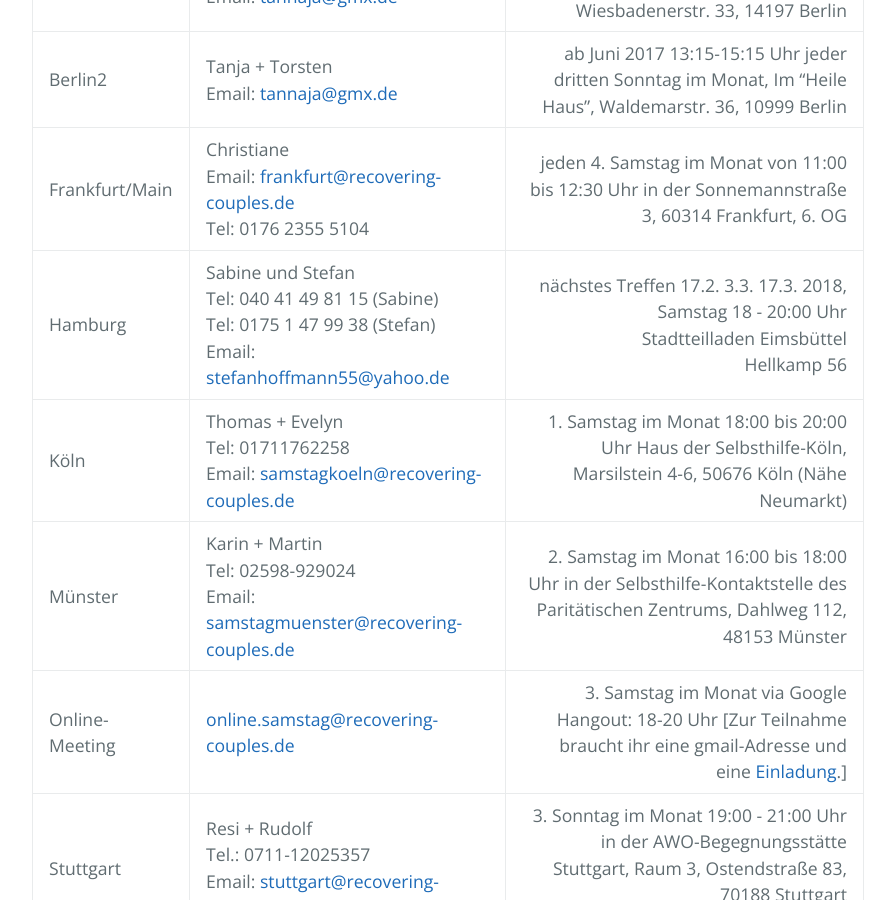
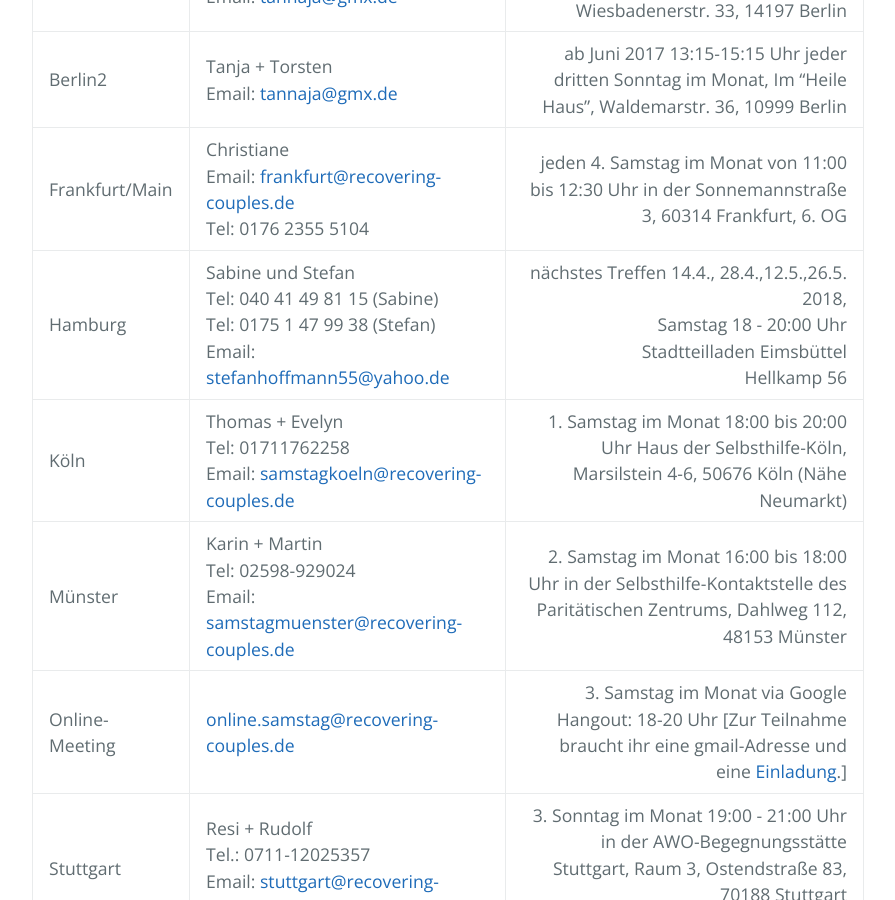
Before and after one commit to rcadeutschland/rcadeutschland.github.io, a Jekyll site: the page built from Gruppen.MD, in a window 1280 px wide and 900 px high, scrolled down 550 px. Shown: the whole window, without its empty margins (192-1087 px from the left). Built offline with Jekyll 4.4.1, drawn with Linux system fonts in a browser that asks for light colours; nearby versions of some CDN libraries.

Commit message:
Update Gruppen.MD

```diff
--- a/Gruppen.MD
+++ b/Gruppen.MD
@@ -9,7 +9,7 @@
 | Berlin | Tanja + Torsten<br>Email: <tannaja@gmx.de> |  13:00-15:00 Uhr jeder erste Sonntag im Monat, Im "Lebensglück Yoga", Wiesbadenerstr. 33, 14197 Berlin |
 | Berlin2 | Tanja + Torsten<br>Email: <tannaja@gmx.de> |  ab Juni 2017 13:15-15:15 Uhr jeder dritten Sonntag im Monat, Im "Heile Haus", Waldemarstr. 36, 10999 Berlin |
 | Frankfurt/Main | Christiane<br>Email: <frankfurt@recovering-couples.de><br>Tel: 0176 2355 5104 | jeden 4. Samstag im Monat  von 11:00 bis 12:30 Uhr  in der Sonnemannstraße 3, 60314 Frankfurt, 6. OG |
-| Hamburg | Sabine und Stefan<br>Tel: 040 41 49 81 15 (Sabine)<br>Tel: 0175 1 47 99 38 (Stefan)<br>Email: <stefanhoffmann55@yahoo.de> | nächstes Treffen 17.2. 3.3. 17.3. 2018,<br>Samstag 18 - 20:00 Uhr<br>Stadtteilladen Eimsbüttel<br>Hellkamp 56 |
+| Hamburg | Sabine und Stefan<br>Tel: 040 41 49 81 15 (Sabine)<br>Tel: 0175 1 47 99 38 (Stefan)<br>Email: <stefanhoffmann55@yahoo.de> | nächstes Treffen 14.4., 28.4.,12.5.,26.5. 2018,<br>Samstag 18 - 20:00 Uhr<br>Stadtteilladen Eimsbüttel<br>Hellkamp 56 |
 | Köln | Thomas + Evelyn<br>Tel: 01711762258<br>Email: <samstagkoeln@recovering-couples.de> | 1. Samstag im Monat 18:00 bis 20:00 Uhr Haus der Selbsthilfe-Köln, Marsilstein 4-6, 50676 Köln (Nähe Neumarkt) |
 | Münster | Karin + Martin<br>Tel: 02598-929024<br>Email: <samstagmuenster@recovering-couples.de> | 2. Samstag im Monat 16:00 bis 18:00 Uhr  in der Selbsthilfe-Kontaktstelle des Paritätischen Zentrums, Dahlweg 112, 48153 Münster |
 | Online-Meeting | <online.samstag@recovering-couples.de> | 3. Samstag im Monat via Google Hangout: 18-20 Uhr [Zur Teilnahme braucht ihr eine gmail-Adresse und eine <a href="mailto:online.samstag@recovering-couples.de?subject=[Anmeldung RCA-Onlinemeeting]">Einladung</a>.] |
```
